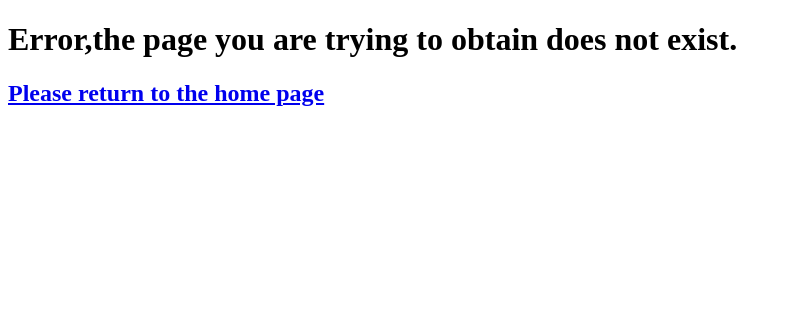
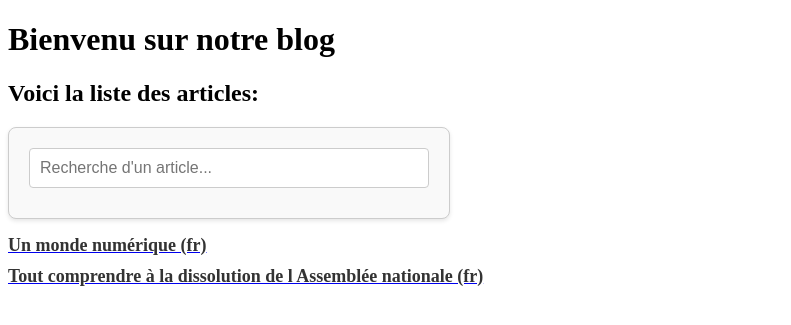
Before and after one commit to SukiTsu/Django-Multilang-site, a Django app: page /question/blog/ in a window 1280 px wide. Shown: the part 64-389 px from the top of the page, without its empty margins (0-791 px from the left). Run offline with Django 5.2, Linux system fonts and the light colour scheme; data comes from the database, SQL or seed files in the repository.

Commit message:
Modification de la fonction readCSV: Permet l'ajout des clefs/valeurs dans un dictionnaire. Interface modifié: la barre de navigation est traduite en la langue choisie. Chaque routes appel une méthode permettant de générer la barre de navigation traduite. Modification des tests

```diff
--- a/main/data_txt/article/en/article1.csv
+++ b/main/data_txt/article/en/article1.csv
@@ -1,3 +1,3 @@
-title;A digital world (en)
-content;It s extremely naive to think that new generations, because they were born into a world permeated by digital tools, wouldn t need training adapted to the technological environment determined by these tools. It s a bit like saying that, since we were all born in an age when agriculture had been practiced for millennia, it doesn t require any form of apprenticeship, and that we are therefore all farmers, simply because we were born in an age of agriculture!
+title_article;A digital world (en)
+content_article;It s extremely naive to think that new generations, because they were born into a world permeated by digital tools, wouldn t need training adapted to the technological environment determined by these tools. It s a bit like saying that, since we were all born in an age when agriculture had been practiced for millennia, it doesn t require any form of apprenticeship, and that we are therefore all farmers, simply because we were born in an age of agriculture!
 publication_date;28/05/2015
--- a/main/data_txt/article/en/article2.csv
+++ b/main/data_txt/article/en/article2.csv
@@ -1,3 +1,3 @@
-title;Everything you need to know about the dissolution of the National Assembly (en)
-content;Following the Rassemblement Nationals sweeping victory in the European elections, Emmanuel Macron has decided to call early general elections, the first since 1997.
+title_article;Everything you need to know about the dissolution of the National Assembly (en)
+content_article;Following the Rassemblement Nationals sweeping victory in the European elections, Emmanuel Macron has decided to call early general elections, the first since 1997.
 publication_date;09/06/2024
--- a/main/data_txt/article/fr/article1.csv
+++ b/main/data_txt/article/fr/article1.csv
@@ -1,3 +1,3 @@
-title;Un monde numérique (fr)
-content;Il est extrêmement naïf de considérer que les nouvelles générations, au motif qu elles seraient nées dans un monde perclus outils numériques, n auraient pas besoin de formation adaptée à l environnement technologique que déterminent ces derniers. C est un peu comme si l on disait qu étant tous nés à un âge où l agriculture est connue depuis des millénaires, celle-ci n exige de nous aucune forme d apprentissage, et que nous sommes par conséquent tous agriculteurs, du seul fait que nous sommes nés à un âge d agriculture !
+title_article;Un monde numérique (fr)
+content_article;Il est extrêmement naïf de considérer que les nouvelles générations, au motif qu elles seraient nées dans un monde perclus outils numériques, n auraient pas besoin de formation adaptée à l environnement technologique que déterminent ces derniers. C est un peu comme si l on disait qu étant tous nés à un âge où l agriculture est connue depuis des millénaires, celle-ci n exige de nous aucune forme d apprentissage, et que nous sommes par conséquent tous agriculteurs, du seul fait que nous sommes nés à un âge d agriculture !
 publication_date;28/05/2015
--- a/main/data_txt/article/fr/article2.csv
+++ b/main/data_txt/article/fr/article2.csv
@@ -1,3 +1,3 @@
-title;Tout comprendre à la dissolution de l Assemblée nationale (fr)
-content;Après la large victoire du Rassemblement national aux élections européennes, Emmanuel Macron a décidé de convoquer des élections législatives anticipées, une première depuis 1997.
+title_article;Tout comprendre à la dissolution de l Assemblée nationale (fr)
+content_article;Après la large victoire du Rassemblement national aux élections européennes, Emmanuel Macron a décidé de convoquer des élections législatives anticipées, une première depuis 1997.
 publication_date;09/06/2024
--- /dev/null
+++ b/main/data_txt/base/entete_en.csv
@@ -0,0 +1,3 @@
+element1;Home
+element2;Articles
+element3;Any questions?
--- /dev/null
+++ b/main/data_txt/base/entete_fr.csv
@@ -0,0 +1,3 @@
+element1;Home
+element2;Articles
+element3;Une Question ?
--- a/main/data_txt/blog/blog_en.csv
+++ b/main/data_txt/blog/blog_en.csv
@@ -1,2 +1,2 @@
-title,Welcome to our blog
-label,Here is the list of articles:
+title_blog;Welcome to our blog
+label_blog;Here is the list of articles:
--- a/main/data_txt/blog/blog_fr.csv
+++ b/main/data_txt/blog/blog_fr.csv
@@ -1,2 +1,2 @@
-title,Bienvenu sur notre blog
-label,Voici la liste des articles:
+title_blog;Bienvenu sur notre blog
+label_blog;Voici la liste des articles:
--- /dev/null
+++ b/main/data_txt/question/question_en.csv
@@ -0,0 +1 @@
+title_question;Page under construction
--- /dev/null
+++ b/main/data_txt/question/question_fr.csv
@@ -0,0 +1 @@
+title_question;Page en construction
--- a/main/templates/blog.html
+++ b/main/templates/blog.html
@@ -3,14 +3,13 @@
 {% block title %}Blog{% endblock %}
 
 {% block content %}
-    <h1>{{ title }}</h1>
-    <h2>{{ label }}</h2>
+    <h1>{{ title_blog }}</h1>
+    <h2>{{ label_blog }}</h2>
     <div class="list_article">
-        <div>
-            <form>
-                <input type="text" placeholder="Recherche d'un article..." id="searchBar">
-            </form>
-        </div>
+
+        <form>
+            <input type="text" placeholder="Recherche d'un article..." id="searchBar">
+        </form>
         <ul id="articleList">
     {% for article in articles %}
         <li class="article"><a href="article/{{ article.title }}"><h3>{{ article.title }}</h3></a></li>
--- a/main/templates/entete.html
+++ b/main/templates/entete.html
@@ -1,15 +1,12 @@
-<!DOCTYPE html>
-<html>
 <head>
     <title>{% block entete %}{% endblock %}</title>
 </head>
-    <body>
 <header>
     <nav class="navbar">
         <ul>
-                    <li><a href="/fr">Home</a></li>
-                    <li><a href="/blog/fr">Articles</a></li>
-                    <li><a href="/question">Une Question ?</a></li>
+            <li><a href="/{{ ln }}">{{ element1 }}</a></li>
+            <li><a href="/blog/{{ ln }}">{{ element2 }}</a></li>
+            <li><a href="/question/{{ ln }}">{{ element3 }}</a></li>
             <li>
                 <select name="langue" id="select">
                     <option value="fr">Français</option>
--- a/main/templates/question.html
+++ b/main/templates/question.html
@@ -1,7 +1,7 @@
 {% extends 'base.html' %}
 {% block title %}Question{% endblock %}
     {% block content %}
-
+    <h1>{{ title_question }}</h1>
     <form method="post">
         {% csrf_token %}
         {{ form.as_p }}
--- a/main/urls.py
+++ b/main/urls.py
@@ -3,13 +3,11 @@ from . import views
 from django.contrib.staticfiles.urls import staticfiles_urlpatterns
 
 urlpatterns = [
-    path('question', views.question, name='question'),
+    path('question/<str:ln>/', views.question, name='question'),
     path('blog/<str:ln>/article/<str:inTitle>/', views.article, name="article"),
-    path('blog/<str:ln>/<str:message>/', views.error404, name="error"),
     path('article/<str:inTitle>/', views.article, name="article"),
     path('blog/',views.blog, name='blog'),
     path('blog/<str:ln>/', views.blog, name='blog-ln'),
-    path('<str:ln>/', views.blog, name='blog'),
     path('', views.home, name='home')
 ]
 
--- a/main/views.py
+++ b/main/views.py
@@ -10,8 +10,16 @@ openai.api_key = ''
 LANGUE = ['fr','en']
 
 def error404(request):
+    """_summary_
+        Affiche la page d'erreur lorsque l'utilisateur essaye charger la page avec une langue qui n'est pas spécifier dans notre application
+    Args:
+        request (_type_): _description_
+
+    Returns:
+        _type_: _description_
+    """
     file_path = 'main/data_txt/error/content_en.csv'
-    data = readCSV(file_path,';')
+    data = readCSV(file_path)
     return render(request, '404.html', data)
 
 
@@ -21,8 +29,8 @@ def check_request(ln,file_path):
         Si la langue sélectionné existe, envoie les données à chargé de la page grâce à la méthode readCSV()
         Sinon return 'error' qui permettra d'afficher une page d'erreur.
     Args:
-        ln (_type_): _description_
-        file_path (_type_): _description_
+        ln (_type_): _description_ Choix de la langue pour la génération de la page
+        file_path (_type_): _description_ Chemin du fichier csv à lire
 
     Returns:
         _type_: _description_ Dictionaire avec le contenu de la page (voir readCSV pour plus de détails) si la langue sélectionné existe, sinon un str 'error'
@@ -33,13 +41,14 @@ def check_request(ln,file_path):
     if ln == 'favicon.ico' :
         pass
     elif ln in LANGUE:
-        print("test")
-        data=readCSV(file_path,';')
-
+        data=readCSV(file_path)
+        file_path_base = 'main/data_txt/base/entete_'+ln+'.csv'
+        data=readCSV(file_path_base,data)
         data['ln'] = ln
     else:
         data = 'error'
     return data
+
 
 def home(request, ln='fr'):
     """_summary_
@@ -52,7 +61,7 @@ def home(request, ln='fr'):
         _type_: _description_ Page Web home.html
     """
     print('test de ln:', ln)
-    file_path = 'main/data_txt/home/home_'+ln+".csv"
+    file_path = 'main/data_txt/home/home_'+ln+'.csv'
     data = check_request(ln,file_path)
     if data == 'error':
         return error404(request)
@@ -81,18 +90,21 @@ def ask_openai(message):
     return answer
 
 
-def question(request):
+def question(request,ln):
     """_summary_
         En cours développement
         Permet l'envoi d'une question à un chatbot
     Args:
         request (_type_): _description_
+        ln (_type_): _description_ Langue souhaité pour la génération de la page
 
     Returns:
         _type_: _description_ Page web question.html avec la réponse du chatbot
     """
-
-    data = {'form':  MessageForm()}
+    print("test")
+    file_path = 'main/data_txt/question/question_'+ln+".csv"
+    data = check_request(ln,file_path)
+    data['form'] = MessageForm()
     if request.method == 'POST':
         form = MessageForm(request.POST)
         if form.is_valid():
@@ -118,7 +130,9 @@ def article(request,ln,inTitle):
     """
     try:
         article = Article.objects.get(title=inTitle)
-        data = {'article': article}
+        file_path_base = 'main/data_txt/base/entete_'+ln+'.csv'
+        data=readCSV(file_path_base,)
+        data['article'] = article
         data['ln'] = ln
     except:
         data = {'message': 'Erreur: article introuvable'}
@@ -136,18 +150,12 @@ def blog(request, ln='fr'):
         _type_: _description_  Une page Web en lui envoyant le contenu traduit ainsi que les articles à afficher
     """
 
-    #############################################
-    #            Affichage des labels           #
-    #############################################
     #Lecture du fichier csv et ajoute les clefs/valeurs dans un dictionnaire
     #Ses clefs permettrons d'afficher les textes correspondants dans la page html
     file_path = 'main/data_txt/blog/blog_'+ln+'.csv'
     data = check_request(ln,file_path)
     if data == 'error':
         return error404(request)
-    #############################################
-    #   Insertion des articles dans la bd       #
-    #############################################
 
     # Parcour les fichiers qui se trouvent dans le répertoire de la langue sélectionné
     files_path_article = 'main/data_txt/article/'+ln
@@ -155,11 +163,11 @@ def blog(request, ln='fr'):
     for file in path.rglob('*'):
         if file.is_file():
             # Récupère les données du/des csv en les stockant dans un dictionnaire
-            data_article = readCSV(file, ';')
+            data_article = readCSV(file)
 
             # Si l'article ne se trouve pas dans la base de donnés, une insertion s'effectue
-            if len(Article.objects.filter(title=data_article['title']))==0:
-                nouvel_article = Article.objects.create(title=data_article['title'], content=data_article['content'], publication_date=data_article['publication_date'])
+            if len(Article.objects.filter(title=data_article['title_article']))==0:
+                nouvel_article = Article.objects.create(title=data_article['title_article'], content=data_article['content_article'], publication_date=data_article['publication_date'])
                 nouvel_article.save()
 
 
@@ -169,21 +177,21 @@ def blog(request, ln='fr'):
 
     return render(request, 'templates/blog.html', data)
 
-def readCSV(file_path, delemit=','):
+def readCSV(file_path,data={}):
     """_summary_
         Lit et insère dans un dictionnaire les données du csv
-        ! Ses fichiers doivents correspondrent au partern: une ligne -> clef:valeur
+        ! Ses fichiers doivents correspondrent au partern: une ligne -> clef:valeur et doivent être séparés par un ;
     Args:
-        file_path (_type_): _description_ chemin où se situe le csv
-        delemit (str, optional): _description_. Defaults to ','. Délimiteur entre les clefs et valeurs
+        file_path (_type_): _description_ Chemin où se situe le csv
+        data (dict, optional): _description_. Defaults to {}. Pour ajouter des clefs et valeurs dans un dictionnaire déja existant
 
     Returns:
         _type_: _description_ Dictionnaire avec toutes les clefs et valeurs du csv, permettant à être utilisé pour les pages web
     """
-    data = {}
+
     try:
         with open(file_path, mode='r', newline='', encoding='utf-8') as file:
-            reader = csv.reader(file, delimiter=delemit)
+            reader = csv.reader(file,delimiter=";")
 
             for row in reader:
                 key, value = row[0].strip(), row[1].strip()
--- a/multilang_site/urls.py
+++ b/multilang_site/urls.py
@@ -21,6 +21,7 @@ from django.urls import path, include
 
 urlpatterns = [
     path('blog/', include('main.urls')),
+    path('question/', include('main.urls')),
     path('<str:ln>/',include('main.urls')),
     path('',include('main.urls')),
     path('admin/', admin.site.urls),
--- a/static/css/blog.css
+++ b/static/css/blog.css
@@ -13,3 +13,12 @@ ul {
     margin: 0;
     padding: 0;
   }
+#input_search {
+    width: 100%;
+    padding: 10px;
+    margin-bottom: 10px;
+    border: 1px solid #ccc;
+    border-radius: 4px;
+    box-sizing: border-box;
+    font-size: 16px;
+}
--- a/static/css/question.css
+++ b/static/css/question.css
@@ -1,6 +1,5 @@
 form {
     max-width: 400px;
-    margin: 0 auto;
     padding: 20px;
     border: 1px solid #ccc;
     border-radius: 8px;
```
Also changed, not shown: main/tests.py (+9 -19 lines). Lines whose indentation alone changed are shown as unchanged.
